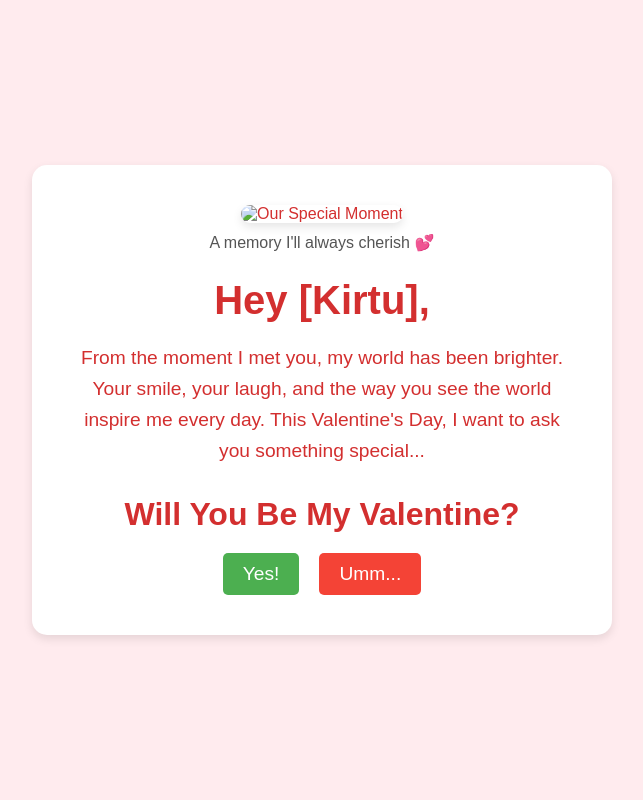
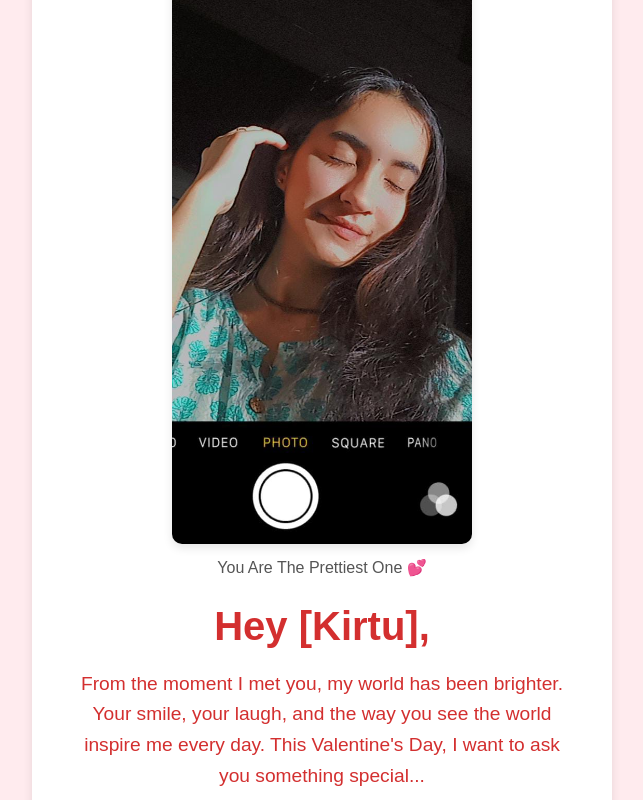
Before and after one commit to therogger01/test, a plain HTML site: page index.html in a window 1280 px wide. Shown: the top 800 px of the page, without its empty margins (318-961 px from the left). Drawn offline with Linux system fonts and the light colour scheme.

Commit message:
Update index.html

```diff
--- a/index.html
+++ b/index.html
@@ -10,8 +10,8 @@
   <div class="container">
     <!-- Image Section with Caption -->
     <div class="image-section">
-      <img src="your-image.jpg" alt="Our Special Moment">
-      <p class="caption">A memory I'll always cherish 💕</p>
+      <img src="WhatsApp Image 2025-02-07 at 21.08.33_1cead329.jpg" alt="Our Special Moment">
+      <p class="caption">You Are The Prettiest One 💕</p>
     </div>
     <h1>Hey [Kirtu],</h1>
     <p class="message">
```
